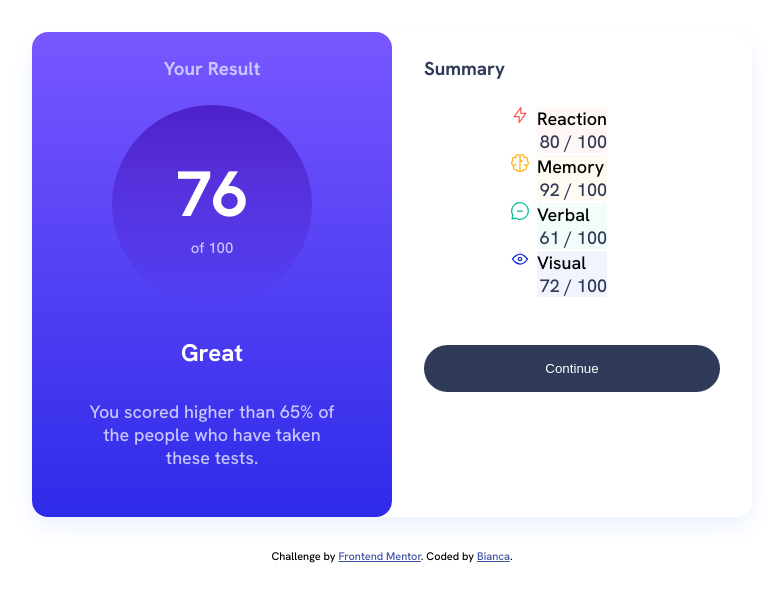
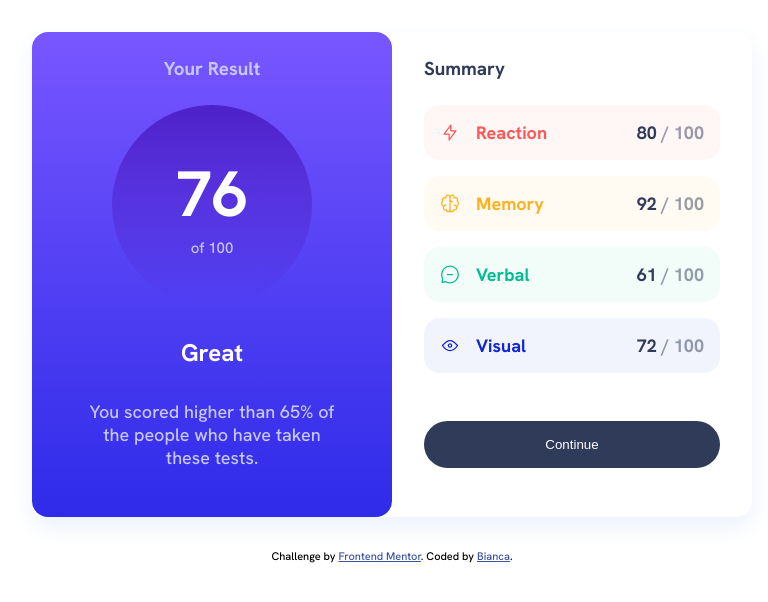
Before and after one commit to biancaiulia21/Results_summary_component, a plain HTML site: page index.html in a window 1280 px wide. Shown: the whole page, without its empty margins (248-1016 px from the left). Drawn offline with Linux system fonts and the light colour scheme.

Commit message:
Update index.html

```diff
--- a/index.html
+++ b/index.html
@@ -21,6 +21,7 @@
   <body>
     <div class="container">
       <div class="card__component">
+        <!--Progress container starts here-->
         <div class="progress__container">
           <h3>Your Result</h3>
           <div class="progress__number">
@@ -30,38 +31,44 @@
           <h2>Great</h2>
           <p class="text">You scored higher than 65% of the people who have taken these tests.</p>
         </div>
+        <!--Progress container ends here-->
+        <!--Summary container starts here-->
         <div class="summary__container">
           <h3>Summary</h3>
           <div class="result__list">
-          <ul>
-            <li style="list-style-image: url(./assets/images/icon-reaction.svg);">
-              <div class="reaction">
-                <p>Reaction</p>
-                <p class="score">80 / 100</p>
+            <div class="reaction template__sum">
+              <div class="reaction__text flex__text">
+                <img src="./assets/images/icon-reaction.svg" alt="reaction">
+                <p><strong>Reaction</strong></p>
               </div>
-            </li>
-            <li style="list-style-image: url(./assets/images/icon-memory.svg);">
-              <div class="memory">
-                <p>Memory</p>
-                <p class="score">92 / 100</p>
+              <p class="score"><strong>80 <span>/ 100</span></strong></p>
             </div>
-            </li>
-            <li style="list-style-image: url(./assets/images/icon-verbal.svg);">
-              <div class="verbal">
-                <p>Verbal</p>
-                <p class="score">61 / 100</p>
+            <div class="memory template__sum">
+              <div class="memory__text flex__text">
+                <img src="./assets/images/icon-memory.svg" alt="memory">
+                <p><strong>Memory</strong></p>
               </div>
-            </li>
-            <li style="list-style-image: url(./assets/images/icon-visual.svg);">
-              <div class="visual">
-                <p>Visual</p>
-                <p class="score">72 / 100</p>
+              <p class="score"><strong>92 <span>/ 100</span></strong></p>
             </div>
-            </li>
-          </ul>
+            <div class="verbal template__sum">
+              <div class="verbal__text flex__text">
+                <img src="./assets/images/icon-verbal.svg" alt="verbal">
+                <p><strong>Verbal</strong></p>
+              </div>
+              <p class="score"><strong>61 <span>/ 100</span></strong></p>
+            </div>
+            <div class="visual template__sum">
+              <div class="visual__text flex__text">
+                <img src="./assets/images/icon-visual.svg" alt="visual">
+                <p><strong>Visual</strong></p>
+              </div>
+              <p class="score"><strong>72 <span>/ 100</span></strong></p>
+            </div>
+
           </div>
           <button class="btn">Continue</button>
         </div>
+        <!--Summary container ends here-->
       </div>
     </div>
 
```
Lines whose indentation alone changed are shown as unchanged.
